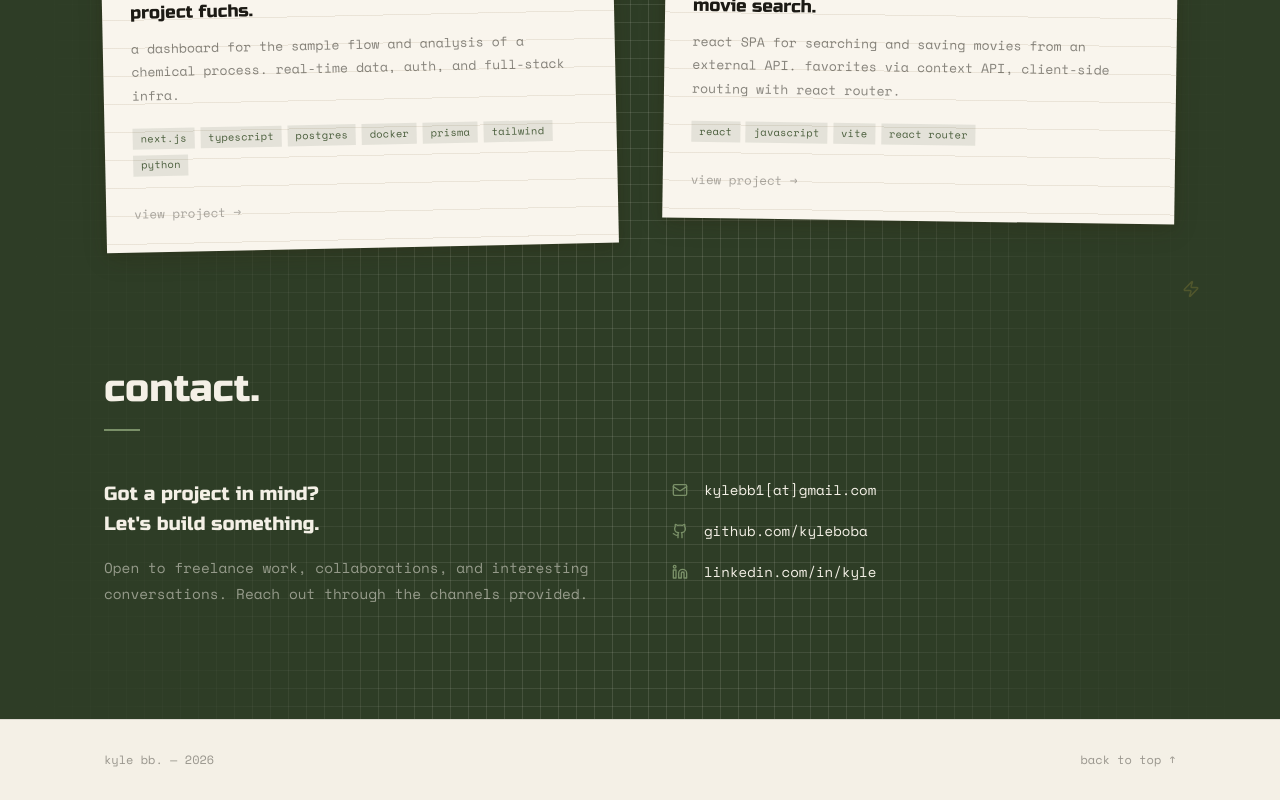
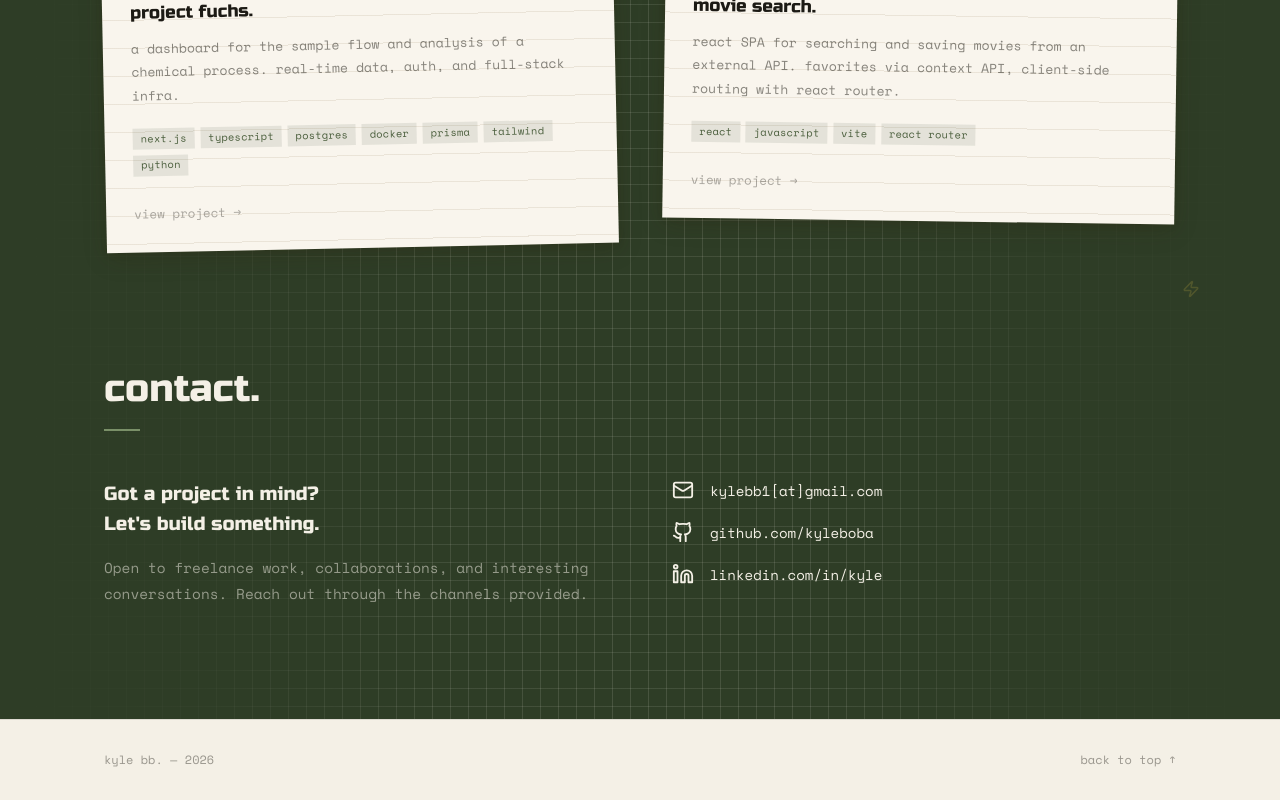
Before and after one commit to KyleBoBa/portfolio, a Next.js app: page / in a window 1280 px wide. Shown: the part 1526-2326 px from the top of the page. Built offline with nearby package versions, Linux system fonts and the light colour scheme.

Commit message:
small icon resize

```diff
--- a/app/page.tsx
+++ b/app/page.tsx
@@ -317,7 +317,7 @@ export default function Home() {
                   className="flex items-center gap-4 text-[0.88rem] transition-opacity hover:opacity-55"
                   style={{ color: "var(--ws-cream)", fontFamily: "var(--font-space-mono), monospace" }}
                 >
-                  <Icon size={16} style={{ color: "var(--ws-sage-muted)", flexShrink: 0 }} />
+                  <Icon size={22} style={{ color: "var(--ws-cream)", flexShrink: 0 }} />
                   <span>{label}</span>
                 </a>
               ))}
```
